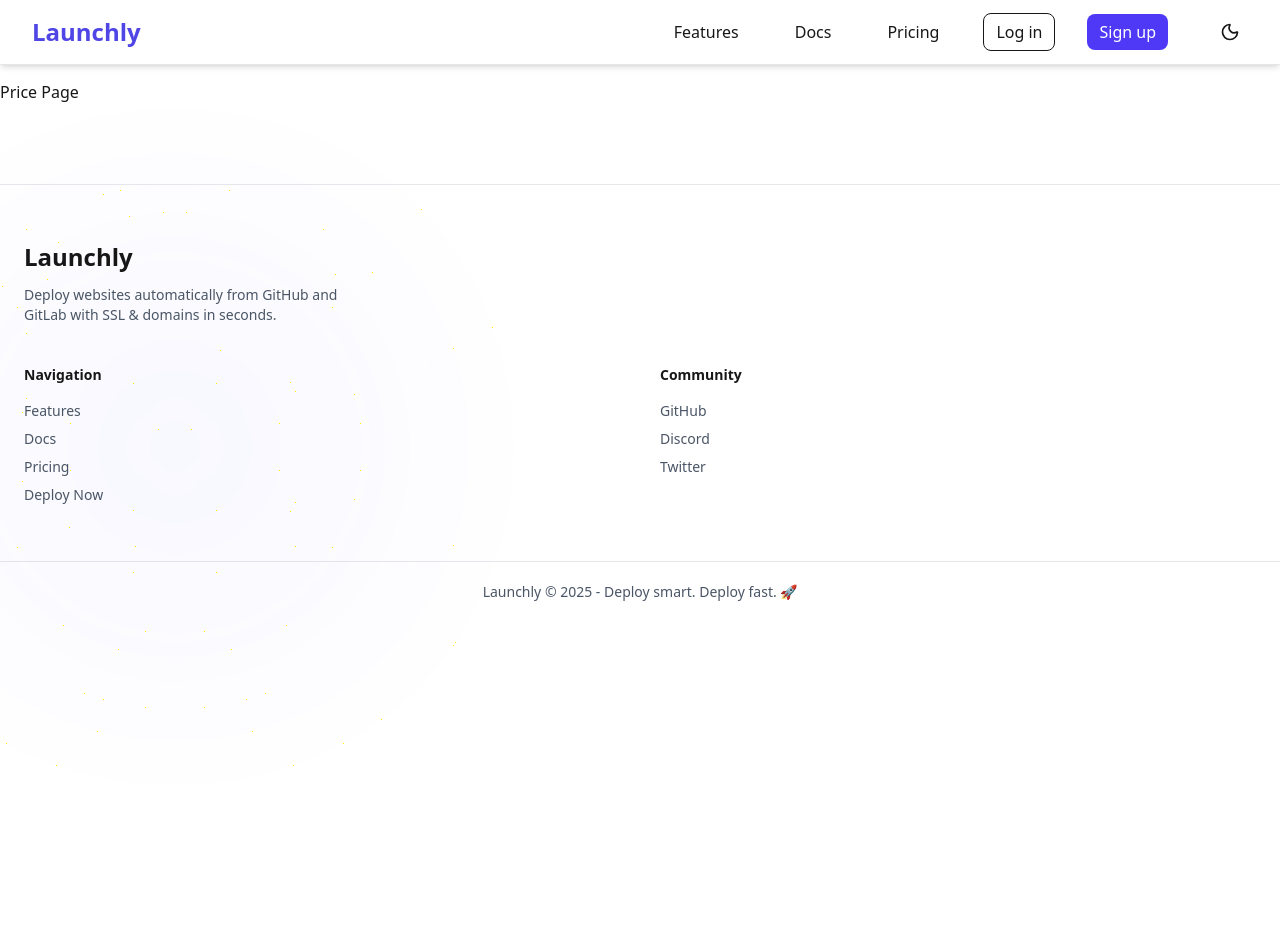
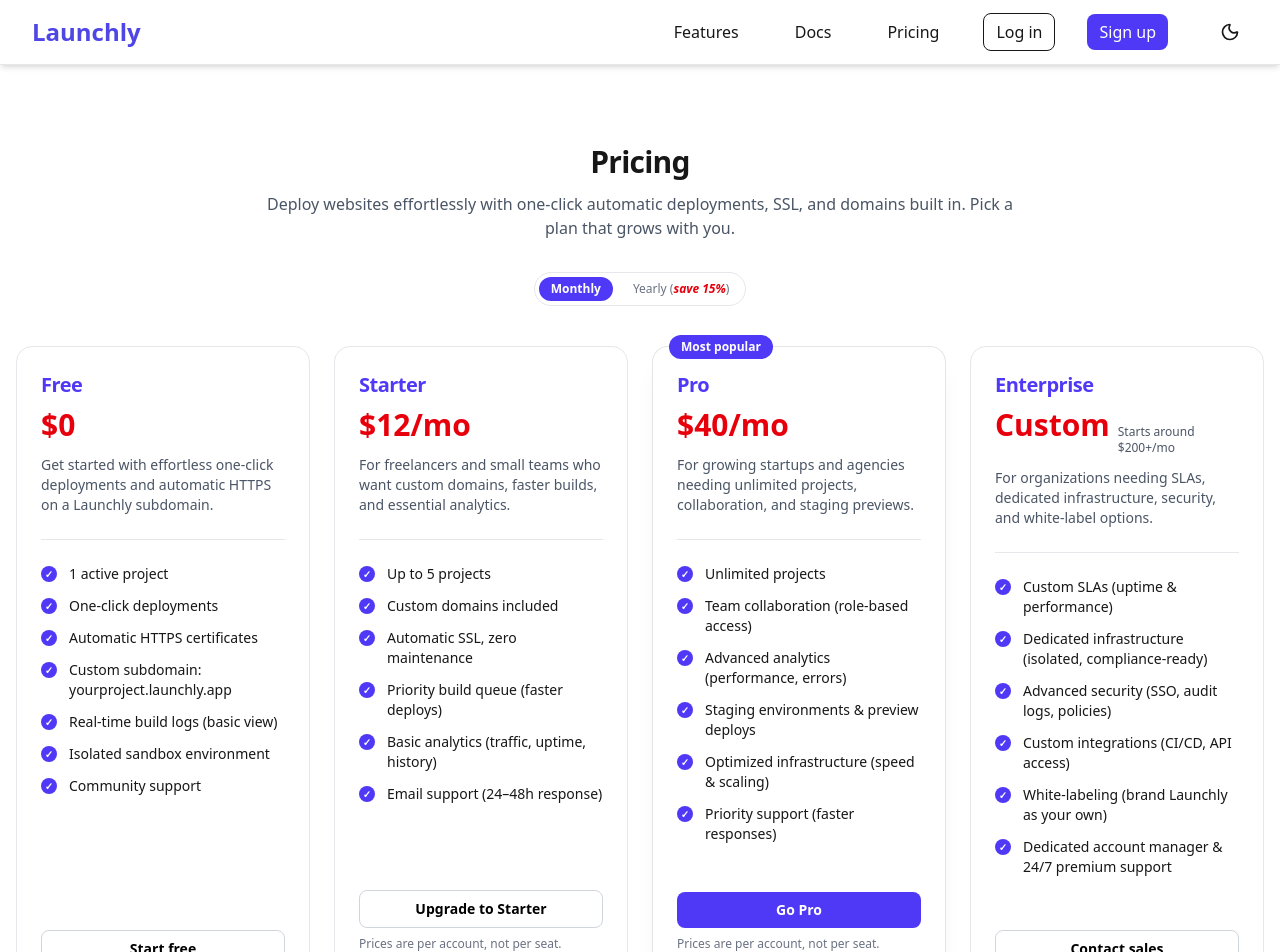
Before and after one commit to PisethMao/Launchly, a Next.js app: page /price in a window 1280 px wide. Shown: the top 952 px of the page. Before the commit the page ends 800 px from the top, so only its background shows below. Built offline with nearby package versions, Linux system fonts and the light colour scheme; what next would draw is missing.

Commit message:
update pricing

```diff
--- a/package.json
+++ b/package.json
@@ -30,6 +30,9 @@
     "prisma": "^6.19.0",
     "react": "19.2.0",
     "react-dom": "19.2.0",
+    "react-icon": "^1.0.0",
+    "react-slick": "^0.31.0",
+    "slick-carousel": "^1.8.1",
     "tailwind-merge": "^3.3.1",
     "unzipper": "^0.12.3"
   },
@@ -41,7 +44,7 @@
     "@types/formidable": "^3.4.6",
     "@types/jsonwebtoken": "^9.0.10",
     "@types/node": "^20",
-    "@types/react": "^19",
+    "@types/react": "^19.2.6",
     "@types/react-dom": "^19",
     "autoprefixer": "^10.4.21",
     "babel-plugin-react-compiler": "1.0.0",
--- a/src/app/price/page.tsx
+++ b/src/app/price/page.tsx
@@ -1,7 +1,8 @@
+import Pricing from '@/components/pricing/Pricing';
 export default function page() {
   return (
     <div>
-      <h1 className="font-poppins">Price Page</h1>
+      <Pricing />
     </div>
   );
 }
--- /dev/null
+++ b/src/components/pricing/Pricing.tsx
@@ -0,0 +1,202 @@
+import React from "react";
+
+type Feature = { label: string };
+type Plan = {
+  id: "free" | "starter" | "pro" | "enterprise";
+  name: string;
+  price: string;
+  priceNote?: string;
+  description: string;
+  ctaLabel: string;
+  highlighted?: boolean;
+  features: Feature[];
+};
+
+const plans: Plan[] = [
+  {
+    id: "free",
+    name: "Free",
+    price: "$0",
+    description:
+      "Get started with effortless one-click deployments and automatic HTTPS on a Launchly subdomain.",
+    ctaLabel: "Start free",
+    features: [
+      { label: "1 active project" },
+      { label: "One‑click deployments" },
+      { label: "Automatic HTTPS certificates" },
+      { label: "Custom subdomain: yourproject.launchly.app" },
+      { label: "Real‑time build logs (basic view)" },
+      { label: "Isolated sandbox environment" },
+      { label: "Community support" },
+    ],
+  },
+  {
+    id: "starter",
+    name: "Starter",
+    price: "$12/mo",
+    description:
+      "For freelancers and small teams who want custom domains, faster builds, and essential analytics.",
+    ctaLabel: "Upgrade to Starter",
+    features: [
+      { label: "Up to 5 projects" },
+      { label: "Custom domains included" },
+      { label: "Automatic SSL, zero maintenance" },
+      { label: "Priority build queue (faster deploys)" },
+      { label: "Basic analytics (traffic, uptime, history)" },
+      { label: "Email support (24–48h response)" },
+    ],
+  },
+  {
+    id: "pro",
+    name: "Pro",
+    price: "$40/mo",
+    description:
+      "For growing startups and agencies needing unlimited projects, collaboration, and staging previews.",
+    ctaLabel: "Go Pro",
+    highlighted: true,
+    features: [
+      { label: "Unlimited projects" },
+      { label: "Team collaboration (role‑based access)" },
+      { label: "Advanced analytics (performance, errors)" },
+      { label: "Staging environments & preview deploys" },
+      { label: "Optimized infrastructure (speed & scaling)" },
+      { label: "Priority support (faster responses)" },
+    ],
+  },
+  {
+    id: "enterprise",
+    name: "Enterprise",
+    price: "Custom",
+    priceNote: "Starts around $200+/mo",
+    description:
+      "For organizations needing SLAs, dedicated infrastructure, security, and white‑label options.",
+    ctaLabel: "Contact sales",
+    features: [
+      { label: "Custom SLAs (uptime & performance)" },
+      { label: "Dedicated infrastructure (isolated, compliance‑ready)" },
+      { label: "Advanced security (SSO, audit logs, policies)" },
+      { label: "Custom integrations (CI/CD, API access)" },
+      { label: "White‑labeling (brand Launchly as your own)" },
+      { label: "Dedicated account manager & 24/7 premium support" },
+    ],
+  },
+];
+
+function PlanCard({ plan }: { plan: Plan }) {
+  return (
+    <div
+      className={`relative flex flex-col rounded-2xl border hover:transition-transform hover:scale-105 hover:duration-300 ${
+        plan.highlighted
+          ? "border-black/10 shadow-xl shadow-black/5 bg-white"
+          : "border-gray-200 bg-white"
+      }`}
+    >
+      {plan.highlighted && (
+        <div className="absolute -top-3 left-4 rounded-full bg-indigo-600 px-3 py-1 text-xs font-semibold text-white">
+          Most popular
+        </div>
+      )}
+
+      <div className="p-6">
+        <h3 className="text-xl text-indigo-600 font-semibold tracking-tight">
+          {plan.name}
+        </h3>
+        <div className="mt-2 flex items-baseline gap-2">
+          <span className="text-3xl text-red-600 font-bold">{plan.price}</span>
+          {plan.priceNote && (
+            <span className="text-xs text-gray-600">{plan.priceNote}</span>
+          )}
+        </div>
+        <p className="mt-3 text-sm text-gray-600">{plan.description}</p>
+      </div>
+
+      <div className="px-6">
+        <div className="h-px w-full bg-gray-200" />
+      </div>
+
+      <ul className="grid gap-3 p-6 text-sm">
+        {plan.features.map((f, i) => (
+          <li key={i} className="flex items-start gap-3">
+            <span className="mt-0.5 inline-flex h-4 w-4 p-2 items-center justify-center rounded-full bg-indigo-600 text-[10px] font-bold text-white">
+              ✓
+            </span>
+            <span>{f.label}</span>
+          </li>
+        ))}
+      </ul>
+
+      <div className="mt-auto p-6">
+        <button
+          className={`w-full rounded-lg px-4 py-2 text-sm font-semibold transition cursor-pointer ${
+            plan.highlighted
+              ? "bg-indigo-600 text-white hover:bg-indigo-500"
+              : "border border-gray-300 text-black hover:bg-indigo-500 hover:text-white"
+          }`}
+        >
+          {plan.ctaLabel}
+        </button>
+        {/* Optional: tiny usage disclaimers or overage details */}
+        {plan.id !== "free" && plan.id !== "enterprise" && (
+          <p className="mt-2 text-xs text-gray-500">
+            Prices are per account, not per seat. Usage‑based add‑ons available.
+          </p>
+        )}
+      </div>
+    </div>
+  );
+}
+
+export default function Pricing() {
+  return (
+    <section className="mx-auto max-w-7xl px-4 py-16">
+      <div className="mx-auto max-w-3xl text-center">
+        <h2 className="text-3xl font-bold tracking-tight">Pricing</h2>
+        <p className="mt-3 text-gray-600">
+          Deploy websites effortlessly with one‑click automatic deployments,
+          SSL, and domains built in. Pick a plan that grows with you.
+        </p>
+      </div>
+
+      {/* Optional: monthly / yearly switcher (non‑functional placeholder) */}
+      <div className="mt-8 flex justify-center">
+        <div className="inline-flex items-center gap-2 rounded-full border border-gray-200 bg-white p-1 text-xs">
+          <button className="rounded-full px-3 py-1 font-semibold bg-indigo-600 text-white">
+            Monthly
+          </button>
+          <button className="rounded-full px-3 py-1 text-gray-500 hover:bg-gray-50">
+            Yearly (
+            <span className="text-red-600 font-bold italic">save 15%</span>)
+          </button>
+        </div>
+      </div>
+
+      <div className="mt-10 grid gap-6 sm:grid-cols-2 lg:grid-cols-4">
+        {plans.map((plan) => (
+          <PlanCard key={plan.id} plan={plan} />
+        ))}
+      </div>
+
+      {/* Trust markers / notes */}
+      <div className="mt-12 grid gap-4 sm:grid-cols-3">
+        <div className="rounded-xl border border-gray-200 p-4 text-sm">
+          <p className="font-semibold">Automatic HTTPS</p>
+          <p className="mt-1 text-gray-600">
+            Certificates are always valid—no manual renewal or maintenance.
+          </p>
+        </div>
+        <div className="rounded-xl border border-gray-200 p-4 text-sm">
+          <p className="font-semibold">Instant deploys</p>
+          <p className="mt-1 text-gray-600">
+            Push code → Launchly builds and deploys in isolated environments.
+          </p>
+        </div>
+        <div className="rounded-xl border border-gray-200 p-4 text-sm">
+          <p className="font-semibold">Real‑time visibility</p>
+          <p className="mt-1 text-gray-600">
+            Transparent build logs and environment isolation for every deploy.
+          </p>
+        </div>
+      </div>
+    </section>
+  );
+}
```
Also changed, not shown: 1 other file (tests, documents, lock files or other folders).
